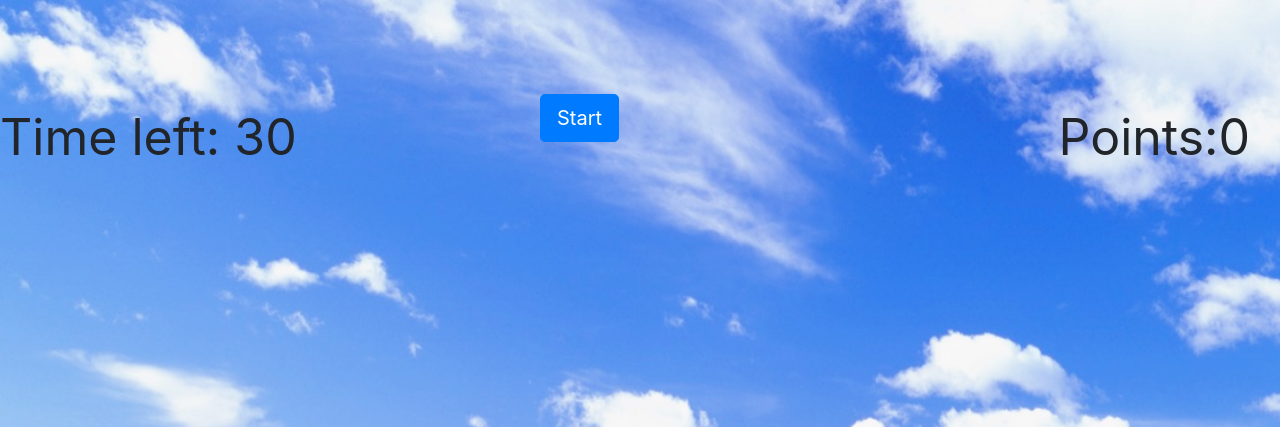
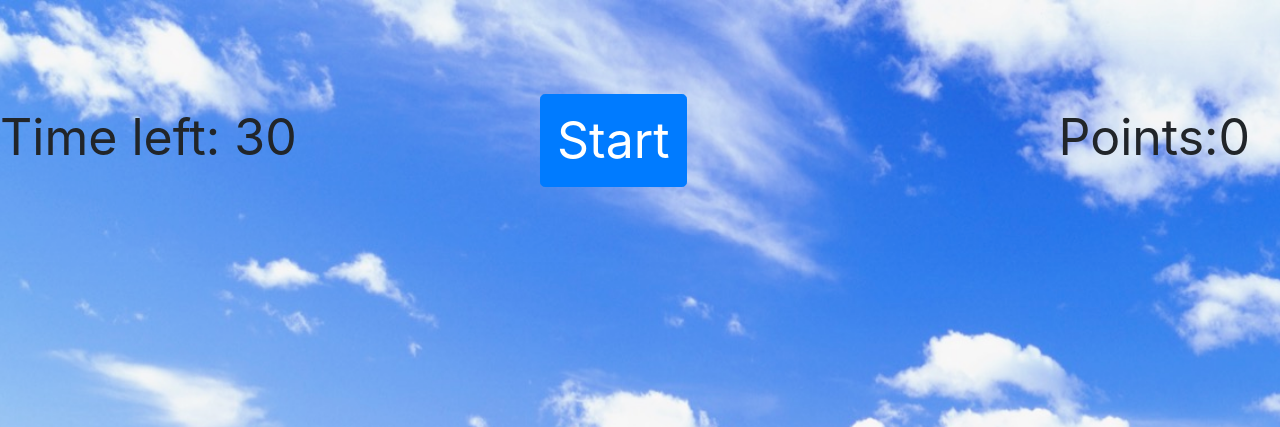
Before and after one commit to Laciface/whack-a-mole, a Flask app: page / in a window 1280 px wide. Shown: the top 427 px of the page. Run offline with Flask 2, Linux system fonts and the light colour scheme; some libraries are stand-ins or nearby versions.

Commit message:
start button

```diff
--- a/static/js/main.js
+++ b/static/js/main.js
@@ -6,12 +6,8 @@ let minId = 1
 let game = true
 
 function initGame() {
-    // moleAppear();
-    // hammerMove();
-    // hammerRotate();
     TimeCount();
     gainPoints();
-    // hammerCursor();
     start();
 }
 
--- a/static/style/main.css
+++ b/static/style/main.css
@@ -78,4 +78,5 @@ body {
   left: 50%;
   margin-top: -50px;
   margin-left: -100px;
+  font-size: 50px;
 }
```
